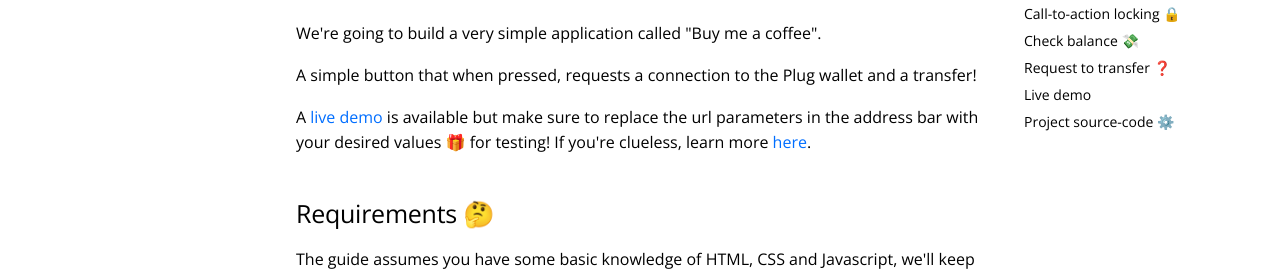
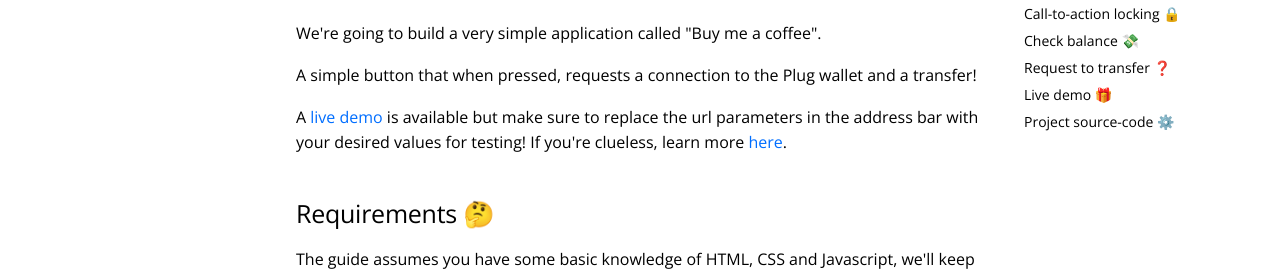
Before and after one commit to Psychedelic/plug-docs, an MkDocs documentation site: the page built from docs/build-an-app-examples/build-app-buy-me-a-coffee.md, in a window 1280 px wide and 900 px high. Shown: the part 343-619 px from the top of the window. Built offline with MkDocs 1.6.1 and Material for MkDocs 9.7.7, drawn with Linux system fonts in a browser that asks for light colours; comment, search, counter and statistics services are not loaded; some of the changed text lies outside the part shown.

Commit message:
docs: ✏️  amend live demo missing icon

```diff
--- a/docs/build-an-app-examples/build-app-buy-me-a-coffee.md
+++ b/docs/build-an-app-examples/build-app-buy-me-a-coffee.md
@@ -10,7 +10,7 @@ We're going to build a very simple application called "Buy me a coffee".
 
 A simple button that when pressed, requests a connection to the Plug wallet and a transfer!
 
-A [live demo](http://demo.plugwallet.ooo/buy-me-a-coffee?id=xxx&amount=yyy) is available but make sure to replace the url parameters in the address bar with your desired values 🎁 for testing! If you're clueless, learn more [here](#live-demo).
+A [live demo](http://demo.plugwallet.ooo/buy-me-a-coffee?id=xxx&amount=yyy) is available but make sure to replace the url parameters in the address bar with your desired values for testing! If you're clueless, learn more [here](#live-demo).
 
 ## Requirements 🤔
 
@@ -439,9 +439,9 @@ If everything's done correctly you should have a working application, that conne
 
 Hope you enjoyed the read this far and got to build a simple application with Plug!
 
-## Live demo
+## Live demo 🎁
 
-A [live demo](http://demo.plugwallet.ooo/buy-me-a-coffee?id=xxx&amount=yyy) is available but make sure to replace the url parameters in the address bar with your desired values 🎁 for testing!
+A [live demo](http://demo.plugwallet.ooo/buy-me-a-coffee?id=xxx&amount=yyy) is available but make sure to replace the url parameters in the address bar with your desired values for testing!
 
 If you're clueless, here's an example where the `id` and `amount` are replaced:
 
```
